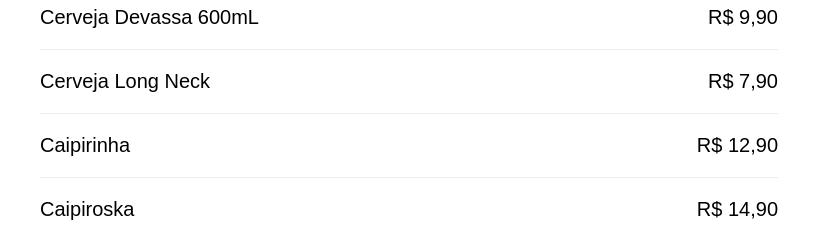
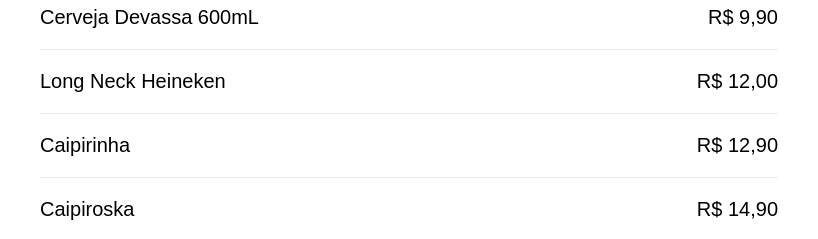
Before and after one commit to ajsaraujo/menu-rei-da-picanha, a plain HTML site: page index.html in a window 1280 px wide. Shown: the part 1018-1257 px from the top of the page, 231-1049 px from the left. Drawn offline with Linux system fonts and the light colour scheme.

Commit message:
Update Heineken's price

```diff
--- a/index.html
+++ b/index.html
@@ -93,8 +93,8 @@
         </div>
 
         <div class="item">
-          <p class="name">Cerveja Long Neck</p>
-          <p class="price">R$ 7,90</p>
+          <p class="name">Long Neck Heineken</p>
+          <p class="price">R$ 12,00</p>
         </div>
 
         <div class="item">
```
